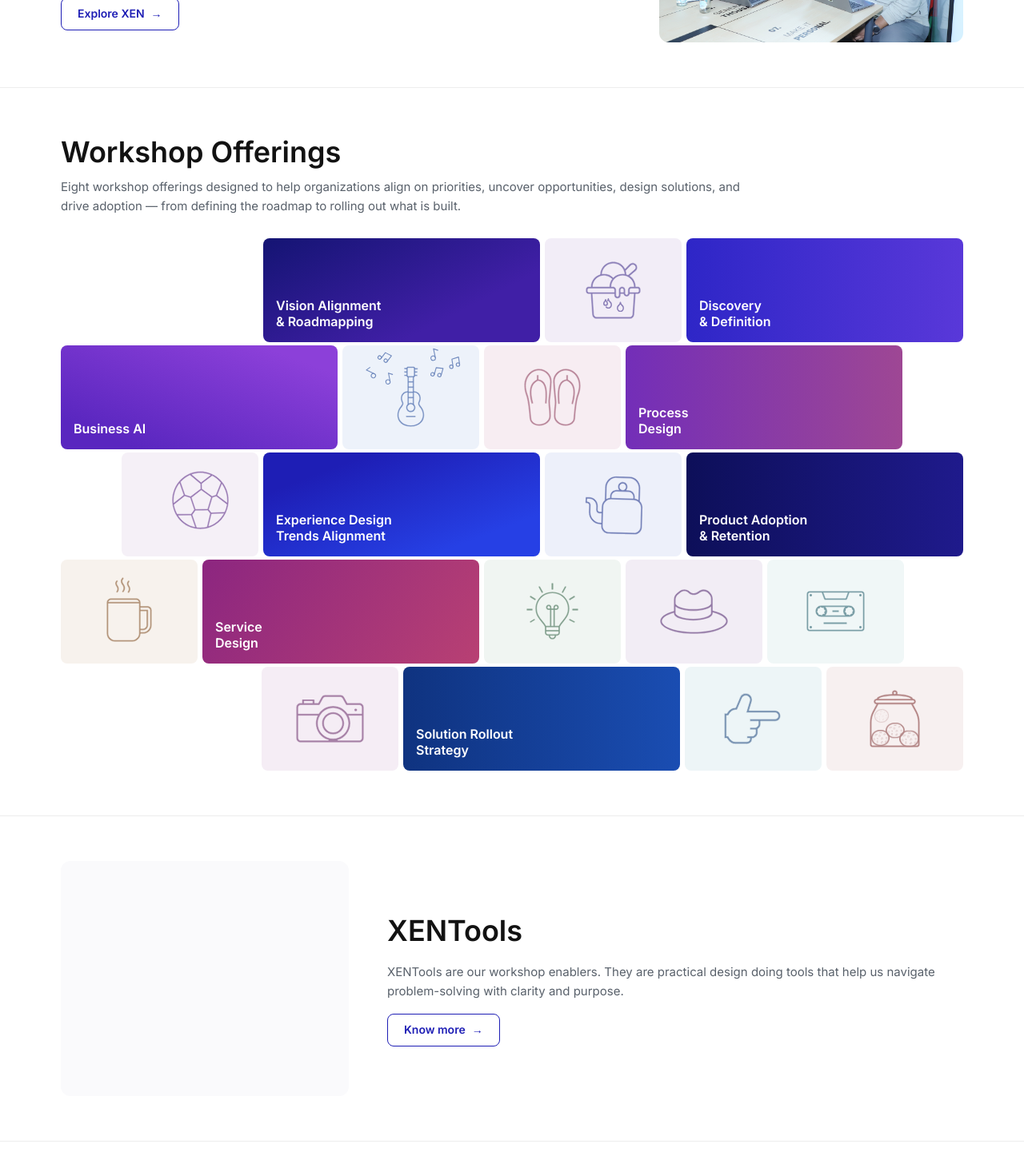
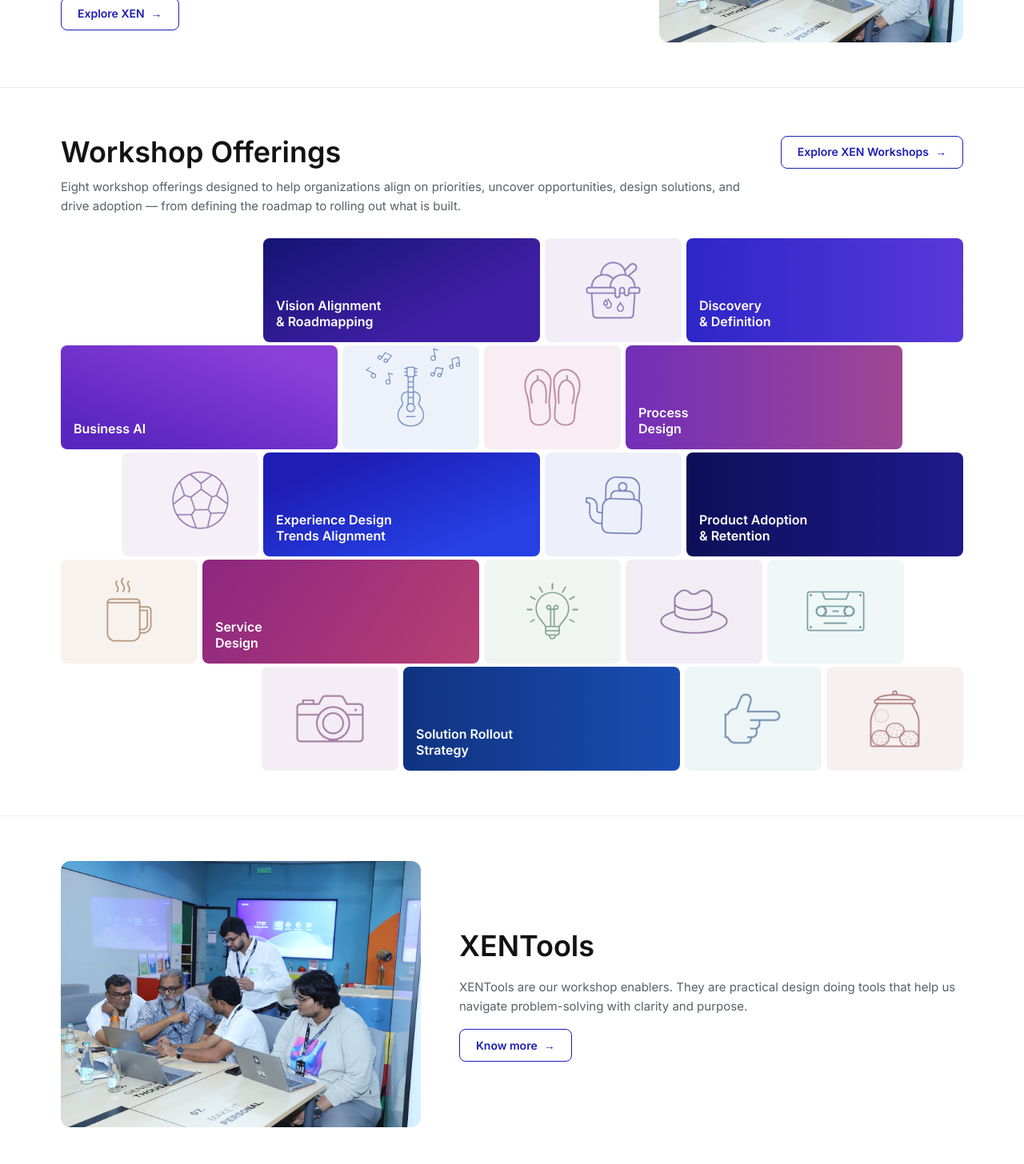
Before and after one commit to aryanmerkle2003/XenHub, a React (Vite) app: page / in a window 1280 px wide. Shown: the part 1330-2786 px from the top of the page at 80% size. Built offline with nearby package versions, Linux system fonts and the light colour scheme.

Commit message:
Add workshops CTA, XENTools image and links, route hero Connect to its page
Co-Authored-By: Claude Sonnet 5.5 <noreply@anthropic.com>
Claude-Session: https://claude.ai/code/session_014VLj4fxiLwYqxGunK8Cg6k

```diff
--- a/src/components/home/Hero.tsx
+++ b/src/components/home/Hero.tsx
@@ -47,14 +47,14 @@ export default function Hero() {
               <span aria-hidden>→</span>
             </Link>
           </motion.div>
-          <motion.a
-            href="#contact"
-            whileHover={{ scale: 1.03 }}
-            whileTap={{ scale: 0.97 }}
-            className="flex h-[41px] items-center justify-center rounded-lg border border-[#d9d9d9] bg-white px-6 text-sm font-semibold text-ink transition-colors hover:bg-gray-50"
-          >
-            Connect with Us
-          </motion.a>
+          <motion.div whileHover={{ scale: 1.03 }} whileTap={{ scale: 0.97 }}>
+            <Link
+              to="/connect-with-us"
+              className="flex h-[41px] items-center justify-center rounded-lg border border-[#d9d9d9] bg-white px-6 text-sm font-semibold text-ink transition-colors hover:bg-gray-50"
+            >
+              Connect with Us
+            </Link>
+          </motion.div>
         </div>
       </motion.div>
     </section>
--- a/src/components/home/WorkshopOfferings.tsx
+++ b/src/components/home/WorkshopOfferings.tsx
@@ -1,4 +1,5 @@
 import { motion } from 'framer-motion'
+import { Link } from 'react-router-dom'
 import { useEffect, useRef, useState } from 'react'
 import IceCreamCell from './decor/IceCreamCell'
 import GuitarCell from './decor/GuitarCell'
@@ -151,9 +152,20 @@ export default function WorkshopOfferings() {
       className="flex w-full flex-col gap-7 px-6 py-14 md:px-[76px] md:py-[56px]"
     >
       <Reveal>
-        <h2 className="text-2xl font-semibold text-ink md:text-[36px]">
-          Workshop Offerings
-        </h2>
+        <div className="flex flex-wrap items-center justify-between gap-4">
+          <h2 className="text-2xl font-semibold text-ink md:text-[36px]">
+            Workshop Offerings
+          </h2>
+          <motion.div whileHover={{ scale: 1.03 }} whileTap={{ scale: 0.97 }}>
+            <Link
+              to="/workshop-overview"
+              className="flex h-[41px] items-center justify-center gap-2 rounded-lg border border-brand-dark px-5 text-sm font-semibold text-brand-dark transition-colors hover:bg-brand-dark hover:text-white"
+            >
+              Explore XEN Workshops
+              <span aria-hidden>→</span>
+            </Link>
+          </motion.div>
+        </div>
         <p className="mt-2 max-w-[860px] text-[15px] leading-6 text-body">
           Eight workshop offerings designed to help organizations align on
           priorities, uncover opportunities, design solutions, and drive
--- a/src/components/home/XenTools.tsx
+++ b/src/components/home/XenTools.tsx
@@ -1,11 +1,15 @@
 import { motion } from 'framer-motion'
+import { Link } from 'react-router-dom'
+import xenConcept from '../../assets/images/xen-concept.png'
 import Reveal from '../Reveal'
 
 export default function XenTools() {
   return (
     <section className="flex w-full flex-col px-6 py-14 md:px-[76px] md:py-[56px]">
       <div className="flex flex-col-reverse items-center gap-8 md:flex-row md:gap-12">
-        <Reveal className="h-[220px] w-full shrink-0 rounded-xl bg-surface md:h-[294px] md:w-[360px]" />
+        <Reveal className="h-[220px] w-full shrink-0 overflow-hidden rounded-xl bg-surface md:h-[333px] md:w-[450px]">
+          <img src={xenConcept} alt="" className="size-full object-cover" />
+        </Reveal>
 
         <Reveal delay={0.1} className="flex flex-1 flex-col items-start gap-4">
           <h2 className="text-2xl font-semibold text-ink md:text-[36px]">
@@ -16,15 +20,15 @@ export default function XenTools() {
             doing tools that help us navigate problem-solving with clarity
             and purpose.
           </p>
-          <motion.a
-            href="#"
-            whileHover={{ scale: 1.03 }}
-            whileTap={{ scale: 0.97 }}
-            className="flex h-[41px] items-center justify-center gap-2 rounded-lg border border-brand-dark px-5 text-sm font-semibold text-brand-dark transition-colors hover:bg-brand-dark hover:text-white"
-          >
-            Know more
-            <span aria-hidden>→</span>
-          </motion.a>
+          <motion.div whileHover={{ scale: 1.03 }} whileTap={{ scale: 0.97 }}>
+            <Link
+              to="/xen-tools"
+              className="flex h-[41px] items-center justify-center gap-2 rounded-lg border border-brand-dark px-5 text-sm font-semibold text-brand-dark transition-colors hover:bg-brand-dark hover:text-white"
+            >
+              Know more
+              <span aria-hidden>→</span>
+            </Link>
+          </motion.div>
         </Reveal>
       </div>
     </section>
```
